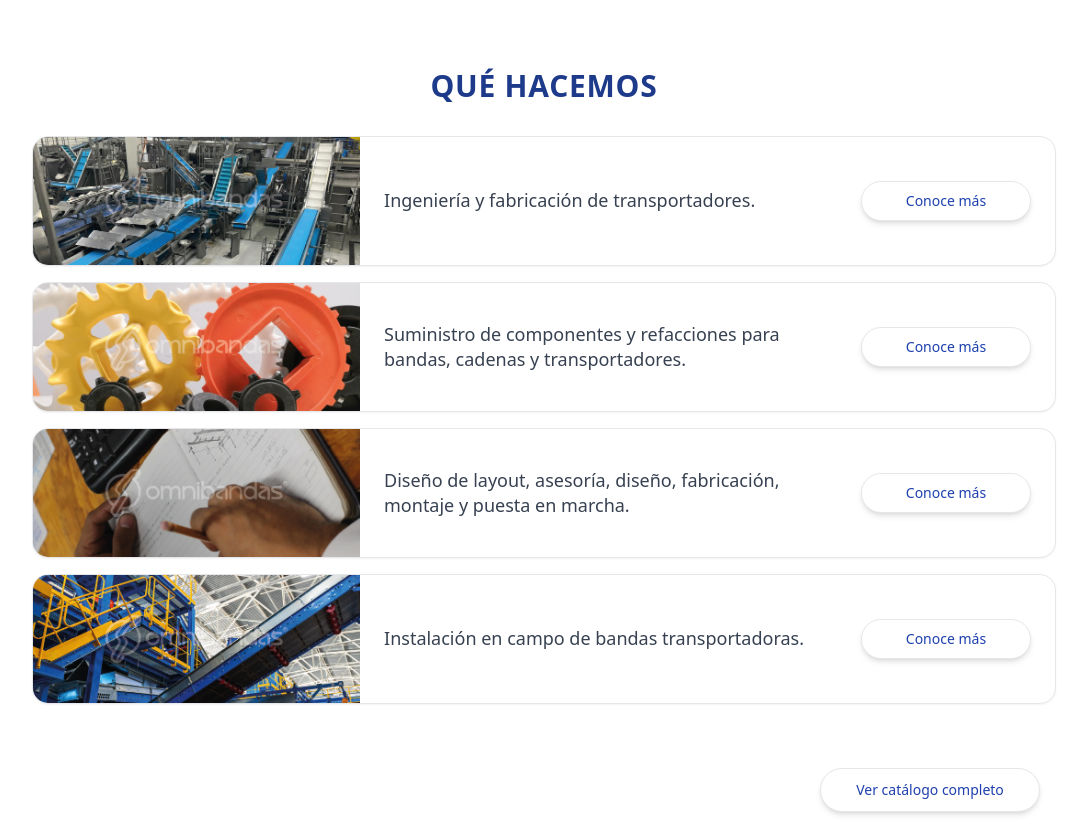
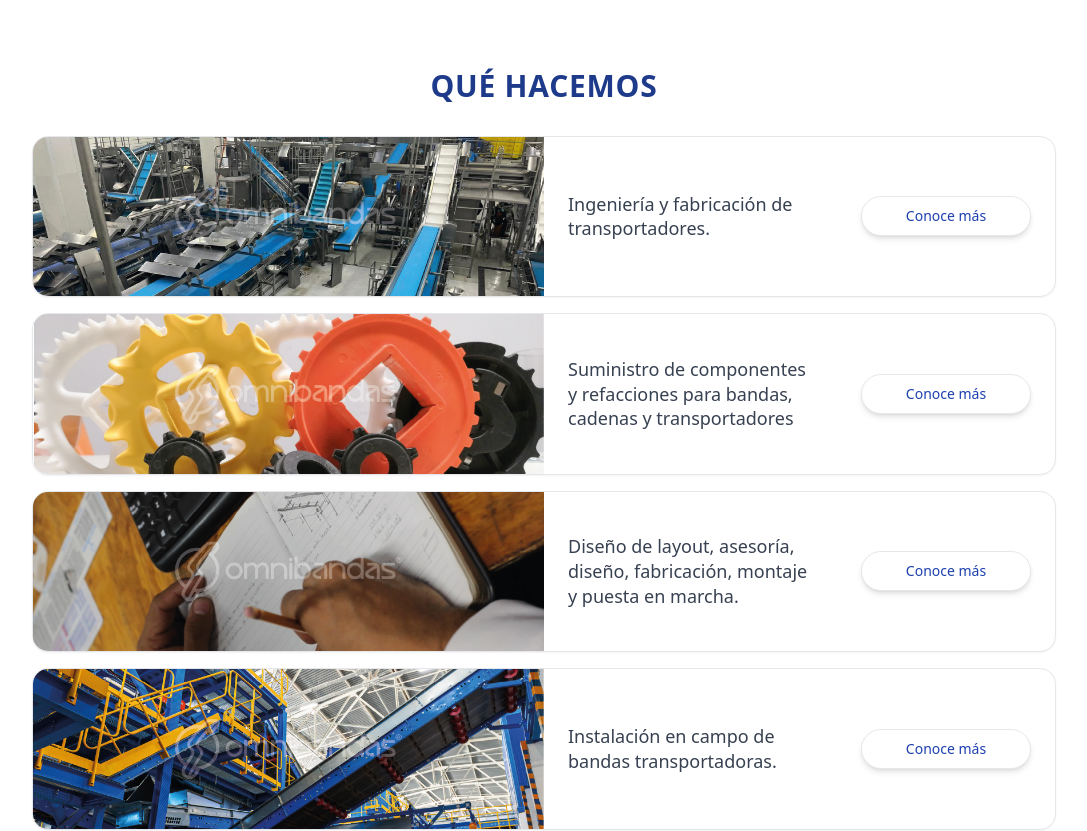
Before and after one commit to Bernabe-Fernandez/pagina_obs, a React (Vite) app: page /nosotros in a window 1280 px wide. Shown: the part 1720-2551 px from the top of the page, without its empty margins (96-1183 px from the left). Built offline with nearby package versions, Linux system fonts and the light colour scheme.

Commit message:
se completaron cambios en nosotros y se ajustaron apartados

```diff
--- a/src/components/Nosotros/Compromiso.tsx
+++ b/src/components/Nosotros/Compromiso.tsx
@@ -47,7 +47,7 @@ export default function Compromiso() {
             >
 
               {/* Imagen */}
-              <div className="w-full h-80 relative">
+              <div className="w-full h-70 relative">
                 <img
                   src={item.image}
                   alt={item.title}
--- a/src/components/Nosotros/Experiencia.tsx
+++ b/src/components/Nosotros/Experiencia.tsx
@@ -15,7 +15,7 @@ export default function Experiencia() {
                             <img
                                 src="/images/nosotros/experiencia.jpg"
                                 alt="nuestra experiencia"
-                                className="w-full max-w-md rounded-2xl shadow-lg"
+                                className="w-full max-w-sm rounded-2xl shadow-lg"
                             />
                         </div>
 
@@ -52,10 +52,6 @@ export default function Experiencia() {
 
                <div>
 
-
-
-
-
     </div>
             </>
 
--- a/src/components/Nosotros/Servicios.tsx
+++ b/src/components/Nosotros/Servicios.tsx
@@ -1,13 +1,8 @@
 import { services } from "../../data/servicios";
 
 export default function Servicios() {
-
-
-
-
   return (
-
-    <section className= "w-full bg-white py-10 px-6">
+    <section className="w-full bg-white py-10 px-6">
 
       {/* Contenedor de tarjetas */}
       <div className="max-w-5xl mx-auto">
@@ -19,14 +14,13 @@ export default function Servicios() {
 
         {/* Cards */}
         <div className="space-y-4">
-          {
-            services.map((service) => (
+          {services.map((service) => (
             <div
               key={service.id}
-              className="flex flex-col md:flex-row items-center bg-white rounded-2xl shadow-sm border border-gray-200 overflow-hidden hover:shadow-md transition duration-300"
+              className="grid grid-cols-1 md:grid-cols-2 bg-white rounded-2xl shadow-sm border border-gray-200 overflow-hidden hover:shadow-md transition duration-300"
             >
               {/* Imagen */}
-              <div className="md:w-[32%] w-full h-36 md:h-32">
+              <div className="h-40 md:h-full">
                 <img
                   src={service.image}
                   alt={service.title}
@@ -35,11 +29,15 @@ export default function Servicios() {
               </div>
 
               {/* Contenido */}
-              <div className="md:w-[68%] w-full px-6 py-4 flex flex-col md:flex-row justify-between items-center gap-6">
-                <p className="text-gray-700 text-lg font-medium leading-snug max-w-md">
+              <div className="p-6 flex items-center">
+                <div className="flex items-center justify-between w-full gap-6">
+
+                  {/* Texto */}
+                  <p className="text-gray-700 text-lg font-medium leading-snug max-w-[250px]">
                     {service.title}
                   </p>
 
+                  {/* Botón */}
                   <button
                     className="
                       w-[170px] h-10
@@ -55,11 +53,14 @@ export default function Servicios() {
                   >
                     Conoce más
                   </button>
+
+                </div>
               </div>
             </div>
           ))}
         </div>
       </div>
+
       {/* Botón Ver catálogo completo */}
       <div className="flex justify-end mt-16 pr-10">
         <button
@@ -78,6 +79,7 @@ export default function Servicios() {
           Ver catálogo completo
         </button>
       </div>
+
     </section>
   );
 }
--- a/src/data/servicios.ts
+++ b/src/data/servicios.ts
@@ -14,7 +14,7 @@ export const services : servicios[] = [
                      {
                       id: 2,
                       title:
-                      "Suministro de componentes y refacciones para bandas, cadenas y transportadores.",
+                      "Suministro de componentes y refacciones para bandas, cadenas y transportadores",
                       image: "/images/nosotros/servicios/nosotros-04.jpg",
   },
   {
```
Lines whose indentation alone changed are shown as unchanged.
